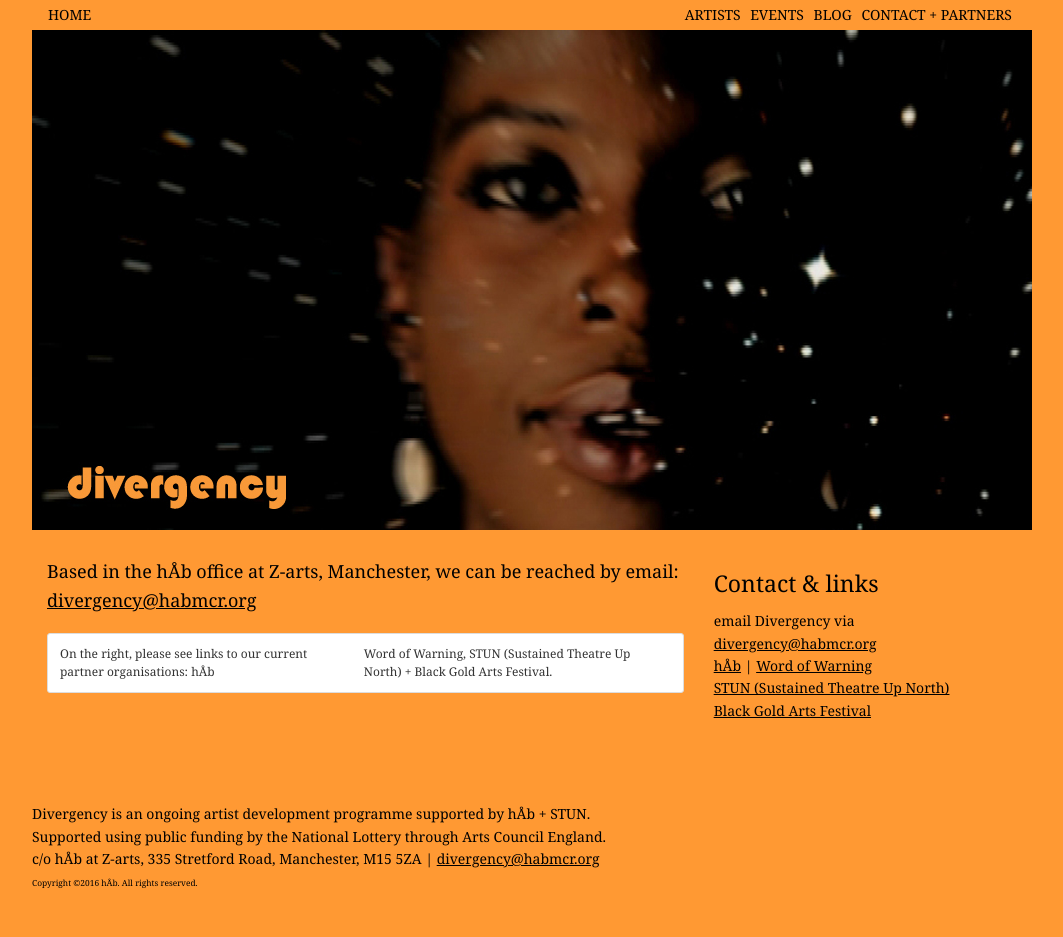
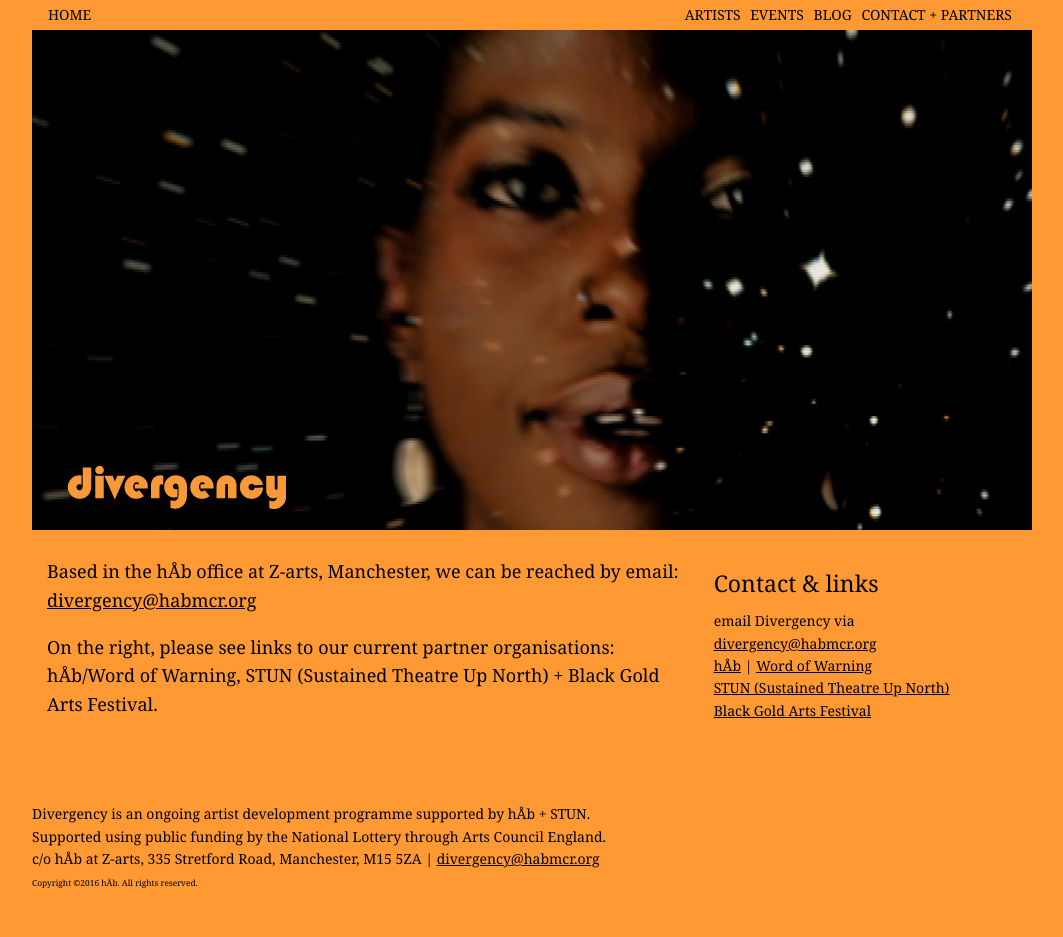
Before and after one commit to divergencymcr/divergencymcr.github.io, a Jekyll site: the page built from current/contact/index.md, in a window 1280 px wide. Shown: the whole page, without its empty margins (108-1171 px from the left). Built offline with Jekyll 4.4.1, drawn with Linux system fonts in a browser that asks for light colours.

```diff
--- a/current/contact/index.md
+++ b/current/contact/index.md
@@ -8,4 +8,4 @@ is_index: true
 ---
 Based in the hÅb office at Z-arts, Manchester, we can be reached by email: <mailto:divergency@habmcr.org>
 
-On the right, please see links to our current partner organisations: hÅb | Word of Warning, STUN (Sustained Theatre Up North) + Black Gold Arts Festival.
+On the right, please see links to our current partner organisations: hÅb/Word of Warning, STUN (Sustained Theatre Up North) + Black Gold Arts Festival.
```
